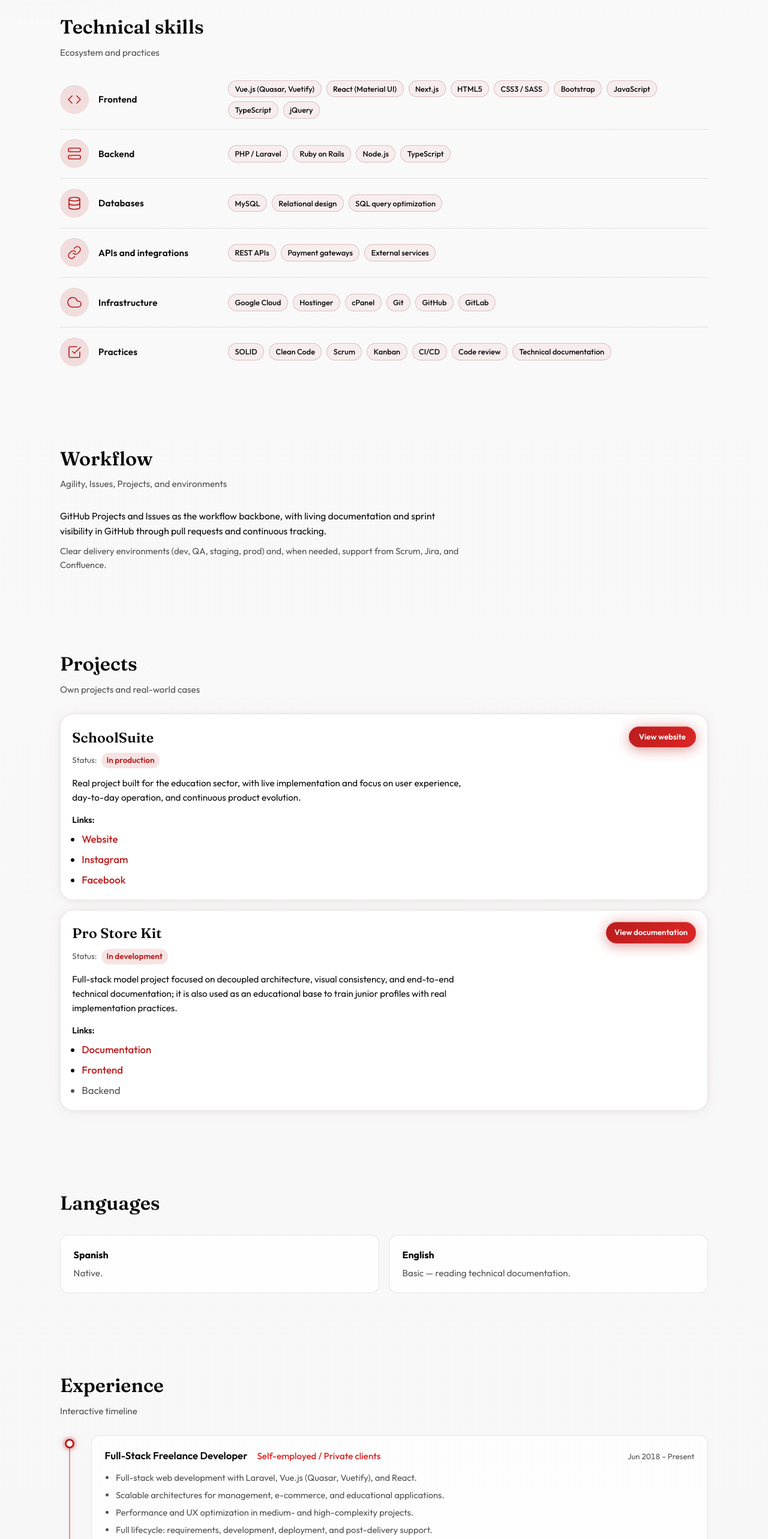
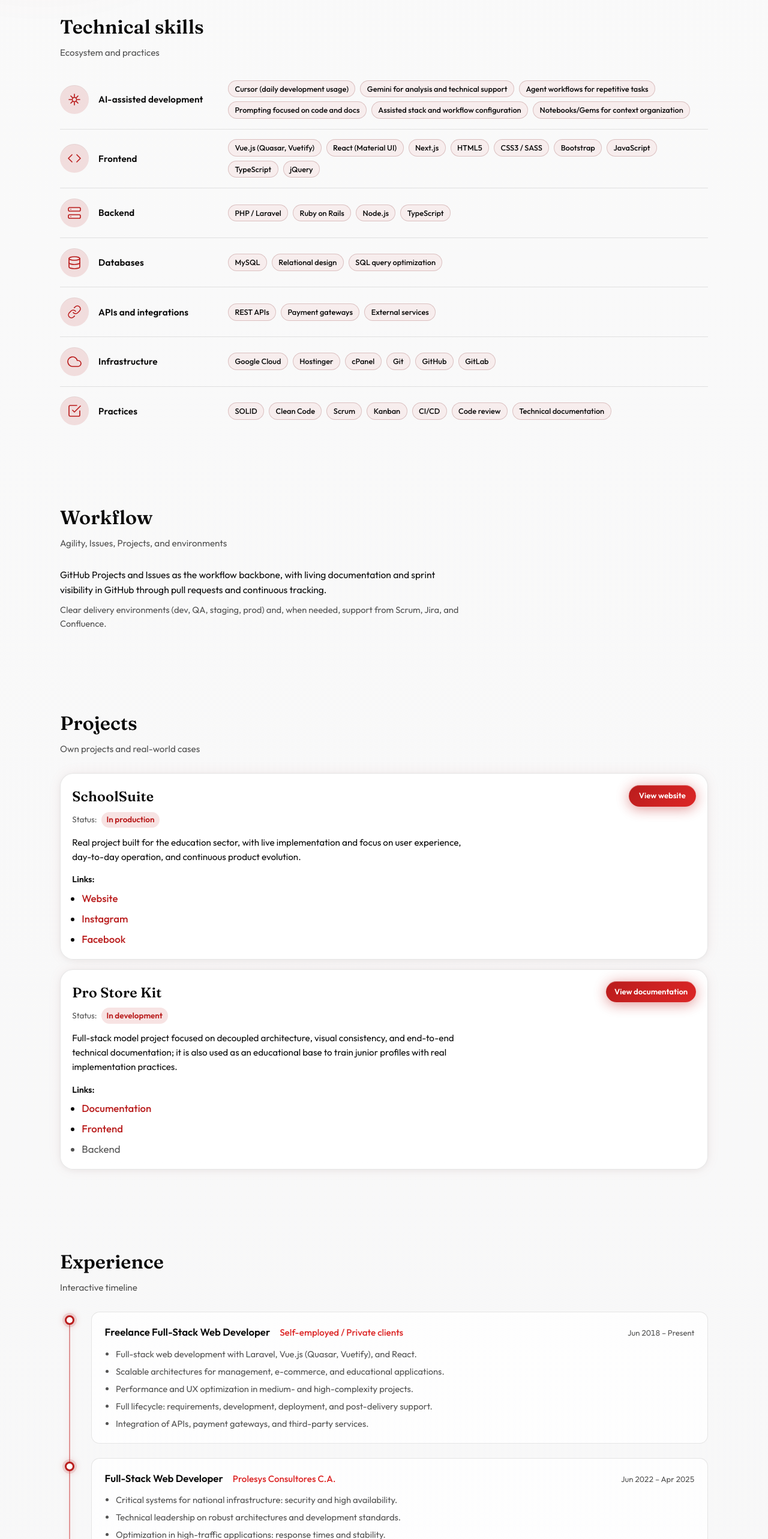
Before and after one commit to 41L4N/41L4N.github.io, a Vue app: page / in a window 1280 px wide. Shown: the part 1040-3606 px from the top of the page at 60% size. Built offline with nearby package versions, Linux system fonts and the light colour scheme.

Commit message:
Update App.vue to reintroduce Languages component, enhance localization for freelance and web developer roles in English and Spanish, and add AI-related skills section in Skills component for improved user experience.

```diff
--- a/src/App.vue
+++ b/src/App.vue
@@ -7,8 +7,8 @@
 		<Skills />
 		<ProjectWorkflow />
 		<Projects />
+		<Experience />
 		<Languages />
-		<Experience />
 	</main>
 	<SiteFooter />
 	<Toast ref="toastRef" />
--- a/src/plugins/vue-i18n/locales/en.json
+++ b/src/plugins/vue-i18n/locales/en.json
@@ -61,7 +61,7 @@
 		"title": "Experience",
 		"kicker": "Interactive timeline",
 		"freelance": {
-			"role": "Full-Stack Freelance Developer",
+			"role": "Freelance Full-Stack Web Developer",
 			"company": "Self-employed / Private clients",
 			"period": "Jun 2018 – Present",
 			"bullet1": "Full-stack web development with Laravel, Vue.js (Quasar, Vuetify), and React.",
@@ -71,7 +71,7 @@
 			"bullet5": "Integration of APIs, payment gateways, and third-party services."
 		},
 		"prolesys": {
-			"role": "Web Developer",
+			"role": "Full-Stack Web Developer",
 			"company": "Prolesys Consultores C.A.",
 			"period": "Jun 2022 – Apr 2025",
 			"bullet1": "Critical systems for national infrastructure: security and high availability.",
@@ -81,7 +81,7 @@
 			"bullet5": "Design and consumption of REST APIs for integration with external systems."
 		},
 		"sismg": {
-			"role": "Web Developer",
+			"role": "Full-Stack Web Developer",
 			"company": "SISMG Chile",
 			"period": "Jun 2022 – Apr 2025",
 			"bullet1": "Software modules for the Chilean market, coordination with remote teams.",
@@ -90,7 +90,7 @@
 			"bullet4": "Scrum/Kanban and continuous delivery in sprints."
 		},
 		"goldtech": {
-			"role": "Web Developer",
+			"role": "Full-Stack Web Developer",
 			"company": "GoldTech",
 			"period": "Mar 2021 – Nov 2021",
 			"bullet1": "Data management modules for enterprise systems.",
@@ -99,7 +99,7 @@
 			"bullet4": "Legacy module refactoring: maintainability and scalability."
 		},
 		"homines": {
-			"role": "Web Developer",
+			"role": "Full-Stack Web Developer",
 			"company": "Corporación Homines",
 			"period": "Sep 2019 – Feb 2021",
 			"bullet1": "Data management modules for internal corporate systems.",
@@ -161,6 +161,15 @@
 				"cicd": "CI/CD",
 				"codeReview": "Code review",
 				"docs": "Technical documentation"
+			},
+			"ai": {
+				"name": "AI-assisted development",
+				"cursor": "Cursor (daily development usage)",
+				"gemini": "Gemini for analysis and technical support",
+				"agents": "Agent workflows for repetitive tasks",
+				"prompting": "Prompting focused on code and docs",
+				"stackConfig": "Assisted stack and workflow configuration",
+				"notebooksGems": "Notebooks/Gems for context organization"
 			}
 		}
 	},
--- a/src/plugins/vue-i18n/locales/es.json
+++ b/src/plugins/vue-i18n/locales/es.json
@@ -61,7 +61,7 @@
 		"title": "Experiencia",
 		"kicker": "Línea de tiempo interactiva",
 		"freelance": {
-			"role": "Desarrollador Full-Stack Freelance",
+			"role": "Desarrollador Web Full-Stack Freelance",
 			"company": "Autónomo / Clientes privados",
 			"period": "jun. 2018 – Presente",
 			"bullet1": "Desarrollo de aplicaciones web full-stack con Laravel, Vue.js (Quasar, Vuetify) y React.",
@@ -71,7 +71,7 @@
 			"bullet5": "Integración de APIs, pasarelas de pago y servicios de terceros."
 		},
 		"prolesys": {
-			"role": "Desarrollador Web",
+			"role": "Desarrollador Web Full-Stack",
 			"company": "Prolesys Consultores C.A.",
 			"period": "jun. 2022 – abr. 2025",
 			"bullet1": "Sistemas críticos para infraestructura nacional: seguridad y alta disponibilidad.",
@@ -81,7 +81,7 @@
 			"bullet5": "Diseño y consumo de APIs REST para integración con sistemas externos."
 		},
 		"sismg": {
-			"role": "Web Developer",
+			"role": "Desarrollador Web Full-Stack",
 			"company": "SISMG Chile",
 			"period": "jun. 2022 – abr. 2025",
 			"bullet1": "Módulos de software para el mercado chileno, coordinación con equipos remotos.",
@@ -90,7 +90,7 @@
 			"bullet4": "Scrum/Kanban y entrega continua en sprints."
 		},
 		"goldtech": {
-			"role": "Web Developer",
+			"role": "Desarrollador Web Full-Stack",
 			"company": "GoldTech",
 			"period": "mar. 2021 – nov. 2021",
 			"bullet1": "Módulos de gestión de datos para sistemas empresariales.",
@@ -99,7 +99,7 @@
 			"bullet4": "Refactorización de módulos legacy: mantenibilidad y escalabilidad."
 		},
 		"homines": {
-			"role": "Desarrollador Web",
+			"role": "Desarrollador Web Full-Stack",
 			"company": "Corporación Homines",
 			"period": "sept. 2019 – feb. 2021",
 			"bullet1": "Módulos de gestión de datos para sistemas corporativos internos.",
@@ -161,6 +161,15 @@
 				"cicd": "CI/CD",
 				"codeReview": "Revisión de código",
 				"docs": "Documentación técnica"
+			},
+			"ai": {
+				"name": "IA aplicada al desarrollo",
+				"cursor": "Cursor (uso diario en desarrollo)",
+				"gemini": "Gemini para análisis y apoyo técnico",
+				"agents": "Uso de agentes para tareas repetitivas",
+				"prompting": "Prompting enfocado en código y documentación",
+				"stackConfig": "Configuración asistida de stacks y flujos",
+				"notebooksGems": "Cuadernos/Gems para organización y contexto"
 			}
 		}
 	},
--- a/src/views/Skills.vue
+++ b/src/views/Skills.vue
@@ -73,6 +73,21 @@
 							<path d="M9 11l3 3L22 4" />
 							<path d="M21 12v7a2 2 0 0 1-2 2H5a2 2 0 0 1-2-2V5a2 2 0 0 1 2-2h11" />
 						</template>
+						<template v-else-if="category.icon === 'ai'">
+							<path d="M12 3v4" />
+							<path d="M12 17v4" />
+							<path d="M3 12h4" />
+							<path d="M17 12h4" />
+							<path d="M6 6l2.6 2.6" />
+							<path d="M15.4 15.4L18 18" />
+							<path d="M18 6l-2.6 2.6" />
+							<path d="M8.6 15.4L6 18" />
+							<circle
+								cx="12"
+								cy="12"
+								r="3.6"
+							/>
+						</template>
 					</svg>
 				</div>
 				<h3 class="skills__cat-title">
@@ -96,6 +111,18 @@ import { useI18n } from 'vue-i18n';
 const { t } = useI18n();
 
 const categories = [
+	{
+		icon: 'ai',
+		nameKey: 'skills.categories.ai.name',
+		tagKeys: [
+			'skills.categories.ai.cursor',
+			'skills.categories.ai.gemini',
+			'skills.categories.ai.agents',
+			'skills.categories.ai.prompting',
+			'skills.categories.ai.stackConfig',
+			'skills.categories.ai.notebooksGems',
+		],
+	},
 	{
 		icon: 'frontend',
 		nameKey: 'skills.categories.frontend.name',
```
